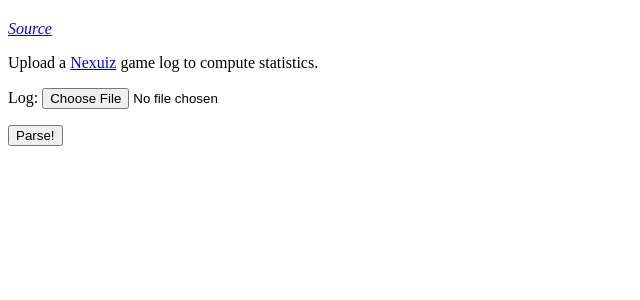
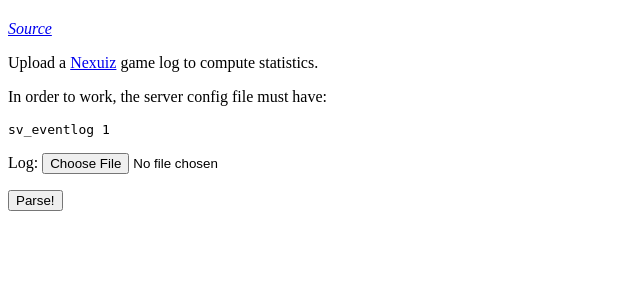
Before and after one commit to nmalbran/nex-stats-server, a Django app: page /logparser/parse/ in a window 1280 px wide. Shown: the part 35-335 px from the top of the page, without its empty margins (0-640 px from the left). Run offline with Django 3.2, Linux system fonts and the light colour scheme.

Commit message:
Added sv_eventlog 1

```diff
--- a/onlineparser/templates/parser.html
+++ b/onlineparser/templates/parser.html
@@ -4,6 +4,7 @@
     <form method="post" enctype="multipart/form-data">
         {% csrf_token %}
         <p>Upload a <a href='http://www.alientrap.org/games/nexuiz'>Nexuiz</a> game log to compute statistics.</p>
+        <p>In order to work, the server config file must have:  <pre>sv_eventlog 1</pre></p>
         {{form.as_p}}
 
         <input type="submit" value="Parse!">
```
